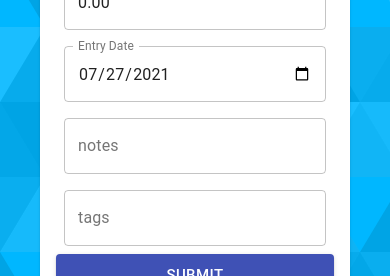
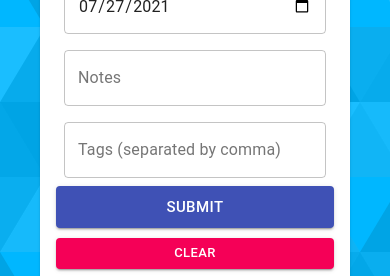
Before and after one commit to PrattyT/Trade-Journal, a React (Create React App) app in the folder client/: page / in a window 390 px wide. Shown: the part 498-774 px from the top of the page. Built offline with nearby package versions, Linux system fonts and the light colour scheme; no server answers.

Commit message:
mobile friendliness

```diff
--- a/client/src/App.js
+++ b/client/src/App.js
@@ -29,6 +29,7 @@ const App = () => {
       <Grow in>
         <Container>
           <Grid
+            className={classes.mainContainer}
             container
             justify="space-between"
             alignItems="stretch"
--- a/client/src/components/Form/Form.js
+++ b/client/src/components/Form/Form.js
@@ -117,7 +117,7 @@ const Form = ({ currentId, setCurrentId }) => {
         <TextField
           name="notes"
           variant="outlined"
-          label="notes"
+          label="Notes"
           fullWidth
           value={tradeData.notes}
           onChange={(e) =>
@@ -127,7 +127,7 @@ const Form = ({ currentId, setCurrentId }) => {
         <TextField
           name="tags"
           variant="outlined"
-          label="tags"
+          label="Tags (separated by comma)"
           fullWidth
           value={tradeData.tags}
           onChange={(e) =>
--- a/client/src/components/Trades/Trade/Trade.js
+++ b/client/src/components/Trades/Trade/Trade.js
@@ -71,7 +71,7 @@ const Trade = ({ trade, setCurrentId }) => {
           onClick={() => dispatch(likeTrade(trade._id))}
         >
           <ThumbUpAltIcon fontSize="small" />
-          Like
+          Like &nbsp;
           {trade.likeCount}
         </Button>
         <Button
--- a/client/src/styles.js
+++ b/client/src/styles.js
@@ -20,4 +20,9 @@ export default makeStyles((theme) => ({
       flexDirection: "column-reverse",
     },
   },
+  [theme.breakpoints.down("sm")]: {
+    mainContainer: {
+      flexDirection: "column-reverse",
+    },
+  },
 }));
```
